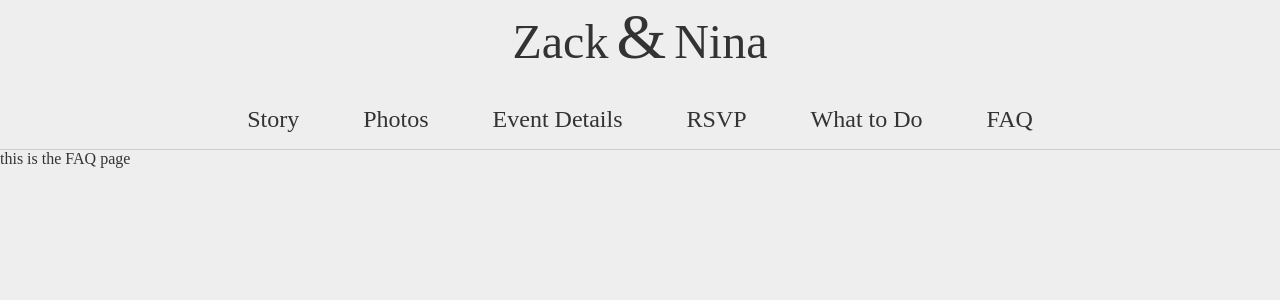
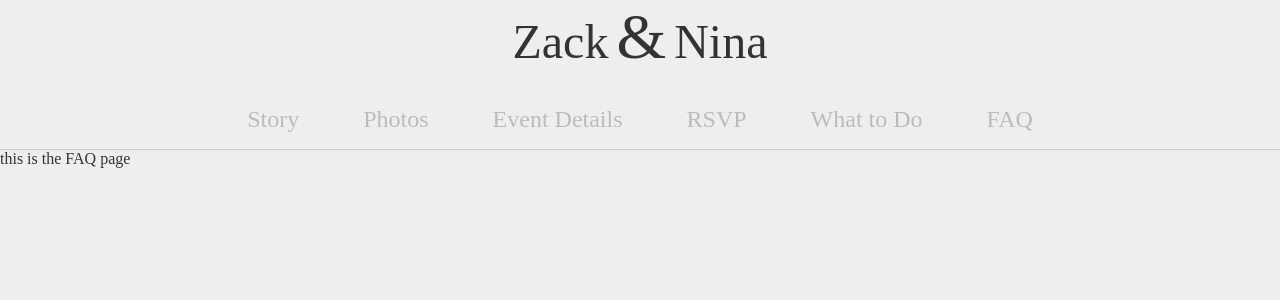
Before and after one commit to zstix/wedding-website, a React (Vite) app: page /faq in a window 1280 px wide. Shown: the top 300 px of the page. Built offline with nearby package versions, Linux system fonts and the light colour scheme; a web font is replaced by a local one.

Commit message:
Disabled links

```diff
--- a/src/components/App.tsx
+++ b/src/components/App.tsx
@@ -14,12 +14,22 @@ import FAQ from "./Pages/FAQ";
 
 const App: React.FC = () => {
   const pages: Page[] = [
-    { title: "Story", path: "/story", component: Story },
-    { title: "Photos", path: "/photos", component: Photos },
-    { title: "Event Details", path: "/event-details", component: EventDetails },
-    { title: "RSVP", path: "/rsvp", component: RSVP },
-    { title: "What to Do", path: "/what-to-do", component: WhatToDo },
-    { title: "FAQ", path: "/faq", component: FAQ }
+    { title: "Story", path: "/story", component: Story, disabled: true },
+    { title: "Photos", path: "/photos", component: Photos, disabled: true },
+    {
+      title: "Event Details",
+      path: "/event-details",
+      component: EventDetails,
+      disabled: true
+    },
+    { title: "RSVP", path: "/rsvp", component: RSVP, disabled: true },
+    {
+      title: "What to Do",
+      path: "/what-to-do",
+      component: WhatToDo,
+      disabled: true
+    },
+    { title: "FAQ", path: "/faq", component: FAQ, disabled: true }
   ];
 
   return (
--- a/src/components/Navigation/Navigation.scss
+++ b/src/components/Navigation/Navigation.scss
@@ -21,6 +21,11 @@
     position: relative;
     padding: 0 2rem 1rem;
     display: inline-block;
+
+    &.zn-disabled {
+      mix-blend-mode: difference;
+      cursor: default;
+    }
   }
 
   a::after {
@@ -34,6 +39,10 @@
     transition: all 0.15s ease-in-out;
   }
 
+  a.zn-disabled::after {
+    display: none;
+  }
+
   a:hover::after {
     width: calc(100% - 2rem);
     left: 1rem;
--- a/src/components/Navigation/Navigation.tsx
+++ b/src/components/Navigation/Navigation.tsx
@@ -15,7 +15,11 @@ const Navigation: React.FC<NavigationProps> = ({ pages }) => {
         <ul>
           {pages.map((page, i) => (
             <li key={`link-${i}`}>
-              <Link to={page.path}>{page.title}</Link>
+              {page.disabled ? (
+                <a className="zn-disabled">{page.title}</a>
+              ) : (
+                <Link to={page.path}>{page.title}</Link>
+              )}
             </li>
           ))}
         </ul>
--- a/src/types.ts
+++ b/src/types.ts
@@ -4,4 +4,5 @@ export interface Page {
   title: string;
   path: string;
   component: React.FC;
+  disabled: boolean;
 }
```
